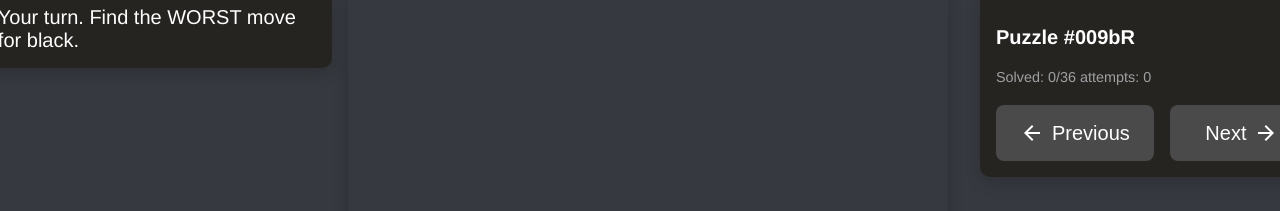
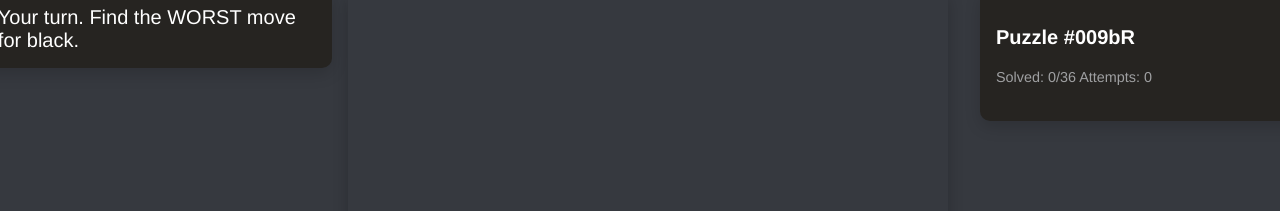
Before and after one commit to nedlir/worstmovepossible-website, a React (Vite) app: page /puzzles/1#/puzzles/009bR in a window 1280 px wide. Shown: the part 150-361 px from the top of the page. Built offline with nearby package versions, Linux system fonts and the light colour scheme.

Commit message:
migrated to zustand

```diff
--- a/package.json
+++ b/package.json
@@ -24,7 +24,8 @@
     "react-chessboard": "4.7.2",
     "react-device-detect": "^2.2.3",
     "react-dom": "^18.2.0",
-    "react-router-dom": "7.0.2"
+    "react-router-dom": "7.0.2",
+    "zustand": "^5.0.3"
   },
   "devDependencies": {
     "@eslint/js": "9.13.0",
--- a/src/App.tsx
+++ b/src/App.tsx
@@ -3,11 +3,9 @@ import { HashRouter, Routes, Route, Link } from "react-router-dom";
 import PuzzlePage from "./views/PuzzlePage/PuzzlePage";
 import AboutPage from "./views/AboutPage/AboutPage";
 import ContributePage from "./views/ContributePage/ContributePage";
-
 import "./App.css";
 import "./Components.css";
 import { RandomPuzzleRedirect } from "./RandomPuzzleRedirect";
-import { PuzzleHistoryProvider } from "./PuzzleHistoryContext";
 
 const App: React.FC = () => {
   const [isMobileMenuOpen, setIsMobileMenuOpen] = useState(false);
@@ -29,7 +27,6 @@ const App: React.FC = () => {
 
   return (
     <HashRouter>
-      <PuzzleHistoryProvider>
       <div className="app">
         <nav className="nav-container">
           <div className="nav-left">
@@ -72,7 +69,6 @@ const App: React.FC = () => {
           </Routes>
         </main>
       </div>
-      </PuzzleHistoryProvider>
     </HashRouter>
   );
 };
--- a/src/PuzzleHistoryContext.tsx
+++ /dev/null
@@ -1,51 +0,0 @@
-import React, { createContext, useContext, useState } from "react";
-
-type PuzzleHistoryContextType = {
-  solvedPuzzles: string[];
-  addPuzzle: (puzzleId: string) => void;
-  resetHistory: () => void;
-  hasPrevious: () => boolean;
-};
-
-const PuzzleHistoryContext = createContext<
-  PuzzleHistoryContextType | undefined
->(undefined);
-
-export const PuzzleHistoryProvider: React.FC<{ children: React.ReactNode }> = ({
-  children,
-}) => {
-  const [solvedPuzzles, setSolvedPuzzles] = useState<string[]>([]);
-
-  const addPuzzle = (puzzleId: string) => {
-    setSolvedPuzzles((prev) => {
-      if (prev.includes(puzzleId)) return prev;
-      return [...prev, puzzleId];
-    });
-  };
-
-  const resetHistory = () => {
-    setSolvedPuzzles([]);
-  };
-
-  const hasPrevious = () => {
-    return solvedPuzzles.length > 1;
-  };
-
-  return (
-    <PuzzleHistoryContext.Provider
-      value={{ solvedPuzzles, addPuzzle, resetHistory, hasPrevious }}
-    >
-      {children}
-    </PuzzleHistoryContext.Provider>
-  );
-};
-
-export const usePuzzleHistory = () => {
-  const context = useContext(PuzzleHistoryContext);
-  if (!context) {
-    throw new Error(
-      "usePuzzleHistory must be used within a PuzzleHistoryProvider"
-    );
-  }
-  return context;
-};
--- a/src/RandomPuzzleRedirect.tsx
+++ b/src/RandomPuzzleRedirect.tsx
@@ -1,14 +1,20 @@
 import { useEffect } from "react";
-import puzzles from "./data/puzzles.json";
 import { useNavigate } from "react-router-dom";
+import { usePuzzleStore } from "./stores/puzzleStore";
 
 export const RandomPuzzleRedirect: React.FC = () => {
   const navigate = useNavigate();
+  const { unsolvedPuzzles } = usePuzzleStore();
 
   useEffect(() => {
-    const randomPuzzle = puzzles[Math.floor(Math.random() * puzzles.length)];
-    navigate(`/puzzles/${randomPuzzle.id}`);
-  }, [navigate]);
+    if (unsolvedPuzzles.size === 0) {
+      navigate("/");
+      return;
+    }
+
+    const randomId = Array.from(unsolvedPuzzles).pop();
+    navigate(`/puzzles/${randomId}`);
+  }, [navigate, unsolvedPuzzles]);
 
   return null;
 };
--- a/src/components/PuzzleComponent/PuzzleComponent.tsx
+++ b/src/components/PuzzleComponent/PuzzleComponent.tsx
@@ -1,25 +1,30 @@
 import React, { useState, useEffect } from "react";
-import { Puzzle } from "../../Puzzle";
 import PuzzleInstructions from "./PuzzleInstructions";
 import PuzzleNavigation from "./PuzzleNavigation";
-import { usePuzzleHistory } from "../../PuzzleHistoryContext";
 import PuzzleContent from "./PuzzleContent";
+import { usePuzzleStore } from "../../stores/puzzleStore";
+import { Puzzle } from "../../Puzzle";
 
 type PuzzleComponentProps = {
   puzzle: Puzzle;
+  onSolve: () => void;
 };
 
-const PuzzleComponent: React.FC<PuzzleComponentProps> = ({ puzzle }) => {
+const PuzzleComponent: React.FC<PuzzleComponentProps> = ({
+  puzzle,
+  onSolve,
+}) => {
   const [resetKey, setResetKey] = useState(0);
   const [isSolved, setIsSolved] = useState(false);
   const [attempts, setAttempts] = useState(0);
-  const { addPuzzle } = usePuzzleHistory();
+  const { solvePuzzle } = usePuzzleStore();
 
   useEffect(() => {
     if (isSolved) {
-      addPuzzle(puzzle.id);
+      solvePuzzle(puzzle.id);
+      onSolve();
     }
-  }, [isSolved, puzzle.id, addPuzzle]);
+  }, [isSolved, puzzle.id, solvePuzzle, onSolve]);
 
   return (
     <div className="puzzle-component">
--- a/src/components/PuzzleComponent/PuzzleNavigation.tsx
+++ b/src/components/PuzzleComponent/PuzzleNavigation.tsx
@@ -1,9 +1,8 @@
-import React from "react";
+import React, { useEffect } from "react";
+import { PreviousIcon, NextIcon } from "../../assets/Icons";
+import { NavigateFunction, useNavigate } from "react-router-dom";
+import { usePuzzleStore } from "../../stores/puzzleStore";
 import { Puzzle } from "../../Puzzle";
-import { PreviousIcon, NextIcon } from "../../assets/Icons";
-import { usePuzzleHistory } from "../../PuzzleHistoryContext";
-import puzzles from "../../data/puzzles.json";
-import { useNavigate } from "react-router-dom";
 
 type PuzzleNavigationProps = {
   puzzle: Puzzle;
@@ -16,24 +15,31 @@ const PuzzleNavigation: React.FC<PuzzleNavigationProps> = ({
   isSolved,
   attempts,
 }) => {
-  const { solvedPuzzles, resetHistory } = usePuzzleHistory();
-  const navigate = useNavigate();
+  const { solvedPuzzles, unsolvedPuzzles } = usePuzzleStore();
+  const navigate: NavigateFunction = useNavigate();
 
-  const currentIndex = solvedPuzzles.indexOf(puzzle.id);
-  const isFirstPuzzle = currentIndex === 0;
-  const isLastPuzzle = currentIndex === solvedPuzzles.length - 1;
+  const currentIndex: number = solvedPuzzles.indexOf(puzzle.id);
+  const isFirstPuzzle: boolean = solvedPuzzles.length === 0;
+  const isLastPuzzle: boolean = unsolvedPuzzles.size === 0;
+
+  useEffect(() => {
+    console.log("solvedPuzzles", solvedPuzzles);
+    console.log("unsolvedPuzzles", unsolvedPuzzles);
+    console.log("currentIndex", currentIndex);
+  }, [solvedPuzzles, unsolvedPuzzles, currentIndex]);
 
   const handlePrevious = () => {
-    if (currentIndex > 0) {
-      const previousPuzzleId = solvedPuzzles[currentIndex - 1];
+    if (currentIndex < 0) return;
+    if (isFirstPuzzle) return;
+    if (solvedPuzzles.length <= 1) return;
+
+    const previousPuzzleId: string = solvedPuzzles[currentIndex - 1];
+    if (isSolved && previousPuzzleId) {
       navigate(`/puzzles/${previousPuzzleId}`);
     }
   };
 
   const handleNext = () => {
-    if (solvedPuzzles.length === puzzles.length) {
-      resetHistory();
-    }
     navigate("/puzzles/");
   };
 
@@ -43,18 +49,19 @@ const PuzzleNavigation: React.FC<PuzzleNavigationProps> = ({
         <h3>Puzzle #{puzzle.id}</h3>
         <div className="puzzle-stats">
           <span>
-            Solved: {solvedPuzzles.length}/{puzzles.length}
+            Solved: {solvedPuzzles.length}/
+            {solvedPuzzles.length + unsolvedPuzzles.size}
           </span>
-          <span> attempts: {attempts}</span>
+          <span> Attempts: {attempts}</span>
         </div>
       </div>
       <div className="puzzle-controls">
-        {!isFirstPuzzle && (
+        {!isFirstPuzzle && solvedPuzzles.length > 0 && (
           <button className="control-button" onClick={handlePrevious}>
             <PreviousIcon /> Previous
           </button>
         )}
-        {isLastPuzzle && (
+        {!isLastPuzzle && isSolved && (
           <button className="control-button" onClick={handleNext}>
             Next <NextIcon />
           </button>
--- /dev/null
+++ b/src/stores/puzzleStore.ts
@@ -0,0 +1,25 @@
+import { create } from "zustand";
+import puzzles from "../data/puzzles.json";
+
+interface PuzzleState {
+  unsolvedPuzzles: Set<string>;
+  solvedPuzzles: string[];
+  solvePuzzle: (puzzleId: string) => void;
+}
+
+export const usePuzzleStore = create<PuzzleState>((set) => ({
+  unsolvedPuzzles: new Set(puzzles.map((p) => p.id)),
+  solvedPuzzles: [],
+  solvePuzzle: (puzzleId) =>
+    set((state) => {
+      if (!state.unsolvedPuzzles.has(puzzleId)) return state;
+
+      const newUnsolved = new Set(state.unsolvedPuzzles);
+      newUnsolved.delete(puzzleId);
+
+      return {
+        unsolvedPuzzles: newUnsolved,
+        solvedPuzzles: [...state.solvedPuzzles, puzzleId],
+      };
+    }),
+}));
--- a/src/views/PuzzlePage/PuzzlePage.tsx
+++ b/src/views/PuzzlePage/PuzzlePage.tsx
@@ -2,20 +2,22 @@ import React from "react";
 import { useParams } from "react-router-dom";
 import PuzzleComponent from "../../components/PuzzleComponent/PuzzleComponent";
 import puzzles from "../../data/puzzles.json";
+import { usePuzzleStore } from "../../stores/puzzleStore";
 
 const PuzzlePage: React.FC = () => {
   const { puzzleId } = useParams<{ puzzleId: string }>();
+  const { solvePuzzle } = usePuzzleStore();
   const puzzle = puzzles.find((p) => p.id === puzzleId);
+
+  const handleSolve = () => {
+    if (puzzleId) solvePuzzle(puzzleId);
+  };
 
   if (!puzzle) {
     return <div>Puzzle not found</div>;
   }
 
-  return (
-    <>
-      <PuzzleComponent puzzle={puzzle} />
-    </>
-  );
+  return <PuzzleComponent puzzle={puzzle} onSolve={handleSolve} />;
 };
 
 export default PuzzlePage;
```
Also changed, not shown: 1 other file (tests, documents, lock files or other folders). Lines whose indentation alone changed are shown as unchanged.
